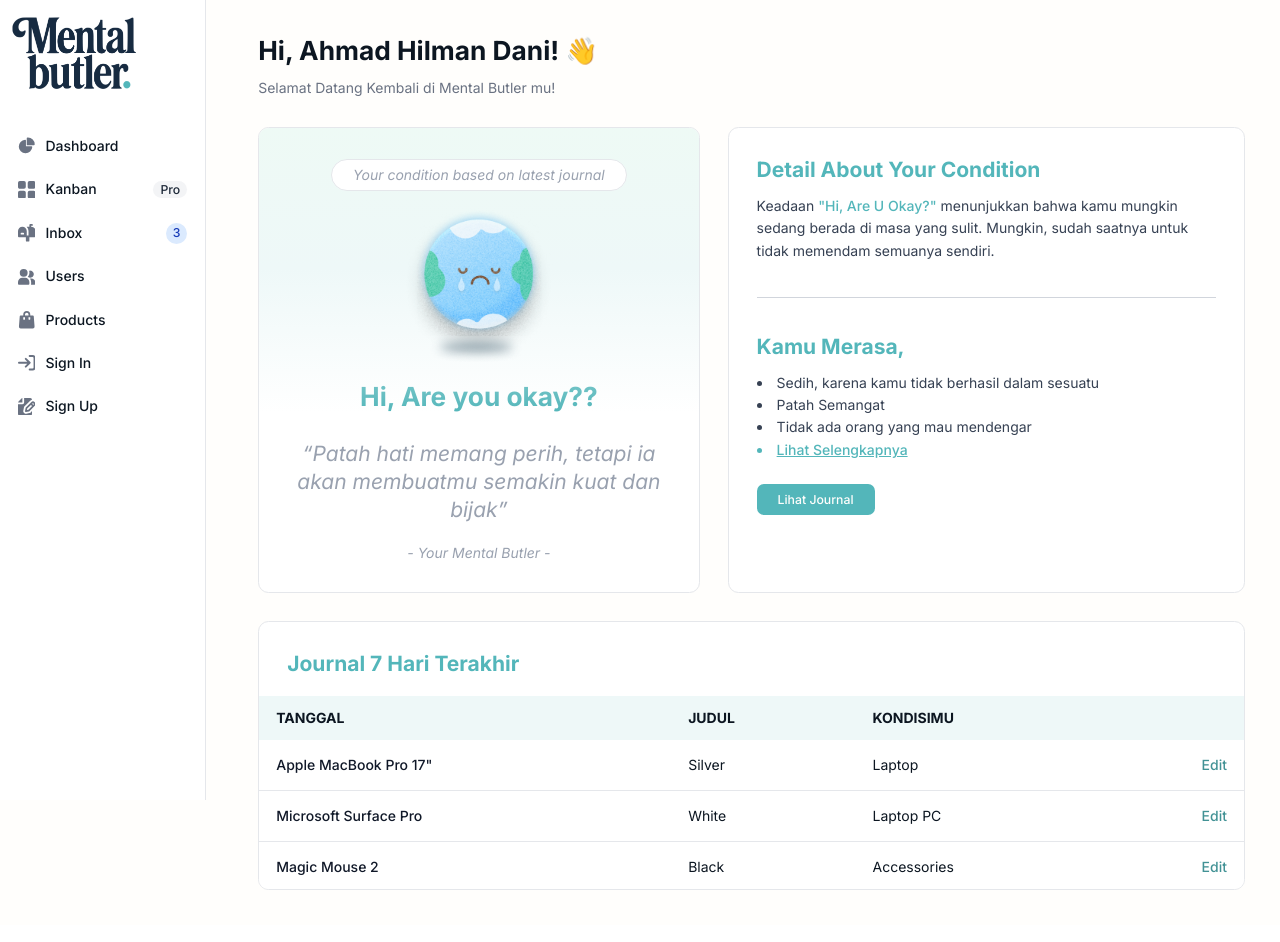
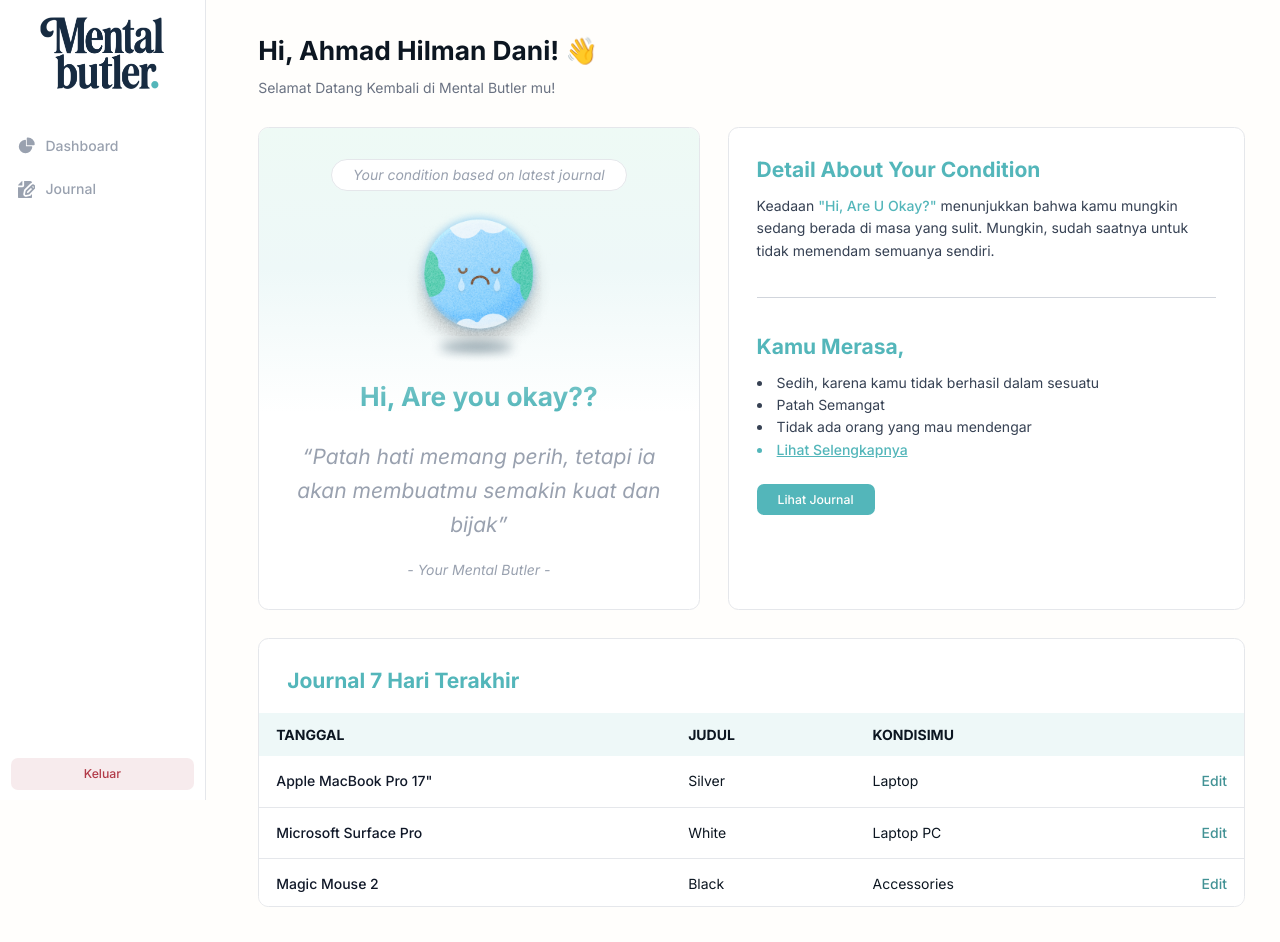
Before and after one commit to ahmadhilmandani/fe-mental-butler, a React (Vite) app: page /dashboard in a window 1280 px wide. Built offline with nearby package versions, Linux system fonts and the light colour scheme.

Commit message:
update: style of Sidebar

```diff
--- a/src/components/Button.jsx
+++ b/src/components/Button.jsx
@@ -29,7 +29,7 @@ export default function Button({ buttonType = BUTTON_TYPE.DEFAULT, isExtend = fa
   else if (buttonType == BUTTON_TYPE.DANGER) {
     return (
       <>
-        <button type="button" className={`flex justify-center items-center gap-3 text-danger-500 dark:text-danger-50 bg-danger-100 hover:bg-danger-200 font-medium rounded-lg text-sm px-6 py-2 dark:bg-danger-700 dark:hover:bg-danger-600 ring-0 focus:outline-none transition-all cursor-pointer ${isExtend && 'w-full'}`}>
+        <button type="button" className={`flex justify-center items-center gap-3 text-danger-500 dark:text-danger-50 bg-danger-50 hover:bg-danger-100 font-medium rounded-lg text-sm px-6 py-2 dark:bg-danger-700 dark:hover:bg-danger-600 ring-0 focus:outline-none transition-all cursor-pointer ${isExtend && 'w-full'}`}>
           {children}
         </button>
       </>
--- a/src/components/Sidebar.jsx
+++ b/src/components/Sidebar.jsx
@@ -1,75 +1,39 @@
 import LogoLight from "../assets/logo/logo-mental-butler-dark.png"
-
+import Button from "./Button"
 
 export default function Sidebar() {
   return (
     <aside id="default-sidebar" class="sticky top-0 left-0 z-40 w-72 h-screen transition-transform -translate-x-full sm:translate-x-0 border-r border-gray-200 dark:border-gray-700" aria-label="Sidebar">
       <div class="h-full px-3 py-4 overflow-y-auto bg-white dark:bg-gray-800">
-        <img src={LogoLight} alt="Logo of Mental Butler" className="w-36 mb-10" />
+        <img src={LogoLight} alt="Logo of Mental Butler" className="w-36 mb-10 mx-auto" />
 
         <ul class="space-y-2 font-medium">
           <li>
             <a href="#" class="flex items-center p-2 text-gray-900 rounded-lg dark:text-white hover:bg-gray-100 dark:hover:bg-gray-700 group">
-              <svg class="w-5 h-5 text-gray-500 transition duration-75 dark:text-gray-400 group-hover:text-gray-900 dark:group-hover:text-white" aria-hidden="true" xmlns="http://www.w3.org/2000/svg" fill="currentColor" viewBox="0 0 22 21">
+              <svg class="w-5 h-5 text-gray-400 transition duration-75 dark:text-gray-400 group-hover:text-primary-500" aria-hidden="true" xmlns="http://www.w3.org/2000/svg" fill="currentColor" viewBox="0 0 22 21">
                 <path d="M16.975 11H10V4.025a1 1 0 0 0-1.066-.998 8.5 8.5 0 1 0 9.039 9.039.999.999 0 0 0-1-1.066h.002Z" />
                 <path d="M12.5 0c-.157 0-.311.01-.565.027A1 1 0 0 0 11 1.02V10h8.975a1 1 0 0 0 1-.935c.013-.188.028-.374.028-.565A8.51 8.51 0 0 0 12.5 0Z" />
               </svg>
-              <span class="ms-3">Dashboard</span>
+              <span class="ms-3 text-gray-400">Dashboard</span>
             </a>
           </li>
           <li>
             <a href="#" class="flex items-center p-2 text-gray-900 rounded-lg dark:text-white hover:bg-gray-100 dark:hover:bg-gray-700 group">
-              <svg class="shrink-0 w-5 h-5 text-gray-500 transition duration-75 dark:text-gray-400 group-hover:text-gray-900 dark:group-hover:text-white" aria-hidden="true" xmlns="http://www.w3.org/2000/svg" fill="currentColor" viewBox="0 0 18 18">
-                <path d="M6.143 0H1.857A1.857 1.857 0 0 0 0 1.857v4.286C0 7.169.831 8 1.857 8h4.286A1.857 1.857 0 0 0 8 6.143V1.857A1.857 1.857 0 0 0 6.143 0Zm10 0h-4.286A1.857 1.857 0 0 0 10 1.857v4.286C10 7.169 10.831 8 11.857 8h4.286A1.857 1.857 0 0 0 18 6.143V1.857A1.857 1.857 0 0 0 16.143 0Zm-10 10H1.857A1.857 1.857 0 0 0 0 11.857v4.286C0 17.169.831 18 1.857 18h4.286A1.857 1.857 0 0 0 8 16.143v-4.286A1.857 1.857 0 0 0 6.143 10Zm10 0h-4.286A1.857 1.857 0 0 0 10 11.857v4.286c0 1.026.831 1.857 1.857 1.857h4.286A1.857 1.857 0 0 0 18 16.143v-4.286A1.857 1.857 0 0 0 16.143 10Z" />
-              </svg>
-              <span class="flex-1 ms-3 whitespace-nowrap">Kanban</span>
-              <span class="inline-flex items-center justify-center px-2 ms-3 text-sm font-medium text-gray-800 bg-gray-100 rounded-full dark:bg-gray-700 dark:text-gray-300">Pro</span>
-            </a>
-          </li>
-          <li>
-            <a href="#" class="flex items-center p-2 text-gray-900 rounded-lg dark:text-white hover:bg-gray-100 dark:hover:bg-gray-700 group">
-              <svg class="shrink-0 w-5 h-5 text-gray-500 transition duration-75 dark:text-gray-400 group-hover:text-gray-900 dark:group-hover:text-white" aria-hidden="true" xmlns="http://www.w3.org/2000/svg" fill="currentColor" viewBox="0 0 20 20">
-                <path d="m17.418 3.623-.018-.008a6.713 6.713 0 0 0-2.4-.569V2h1a1 1 0 1 0 0-2h-2a1 1 0 0 0-1 1v2H9.89A6.977 6.977 0 0 1 12 8v5h-2V8A5 5 0 1 0 0 8v6a1 1 0 0 0 1 1h8v4a1 1 0 0 0 1 1h2a1 1 0 0 0 1-1v-4h6a1 1 0 0 0 1-1V8a5 5 0 0 0-2.582-4.377ZM6 12H4a1 1 0 0 1 0-2h2a1 1 0 0 1 0 2Z" />
-              </svg>
-              <span class="flex-1 ms-3 whitespace-nowrap">Inbox</span>
-              <span class="inline-flex items-center justify-center w-3 h-3 p-3 ms-3 text-sm font-medium text-blue-800 bg-blue-100 rounded-full dark:bg-blue-900 dark:text-blue-300">3</span>
-            </a>
-          </li>
-          <li>
-            <a href="#" class="flex items-center p-2 text-gray-900 rounded-lg dark:text-white hover:bg-gray-100 dark:hover:bg-gray-700 group">
-              <svg class="shrink-0 w-5 h-5 text-gray-500 transition duration-75 dark:text-gray-400 group-hover:text-gray-900 dark:group-hover:text-white" aria-hidden="true" xmlns="http://www.w3.org/2000/svg" fill="currentColor" viewBox="0 0 20 18">
-                <path d="M14 2a3.963 3.963 0 0 0-1.4.267 6.439 6.439 0 0 1-1.331 6.638A4 4 0 1 0 14 2Zm1 9h-1.264A6.957 6.957 0 0 1 15 15v2a2.97 2.97 0 0 1-.184 1H19a1 1 0 0 0 1-1v-1a5.006 5.006 0 0 0-5-5ZM6.5 9a4.5 4.5 0 1 0 0-9 4.5 4.5 0 0 0 0 9ZM8 10H5a5.006 5.006 0 0 0-5 5v2a1 1 0 0 0 1 1h11a1 1 0 0 0 1-1v-2a5.006 5.006 0 0 0-5-5Z" />
-              </svg>
-              <span class="flex-1 ms-3 whitespace-nowrap">Users</span>
-            </a>
-          </li>
-          <li>
-            <a href="#" class="flex items-center p-2 text-gray-900 rounded-lg dark:text-white hover:bg-gray-100 dark:hover:bg-gray-700 group">
-              <svg class="shrink-0 w-5 h-5 text-gray-500 transition duration-75 dark:text-gray-400 group-hover:text-gray-900 dark:group-hover:text-white" aria-hidden="true" xmlns="http://www.w3.org/2000/svg" fill="currentColor" viewBox="0 0 18 20">
-                <path d="M17 5.923A1 1 0 0 0 16 5h-3V4a4 4 0 1 0-8 0v1H2a1 1 0 0 0-1 .923L.086 17.846A2 2 0 0 0 2.08 20h13.84a2 2 0 0 0 1.994-2.153L17 5.923ZM7 9a1 1 0 0 1-2 0V7h2v2Zm0-5a2 2 0 1 1 4 0v1H7V4Zm6 5a1 1 0 1 1-2 0V7h2v2Z" />
-              </svg>
-              <span class="flex-1 ms-3 whitespace-nowrap">Products</span>
-            </a>
-          </li>
-          <li>
-            <a href="#" class="flex items-center p-2 text-gray-900 rounded-lg dark:text-white hover:bg-gray-100 dark:hover:bg-gray-700 group">
-              <svg class="shrink-0 w-5 h-5 text-gray-500 transition duration-75 dark:text-gray-400 group-hover:text-gray-900 dark:group-hover:text-white" aria-hidden="true" xmlns="http://www.w3.org/2000/svg" fill="none" viewBox="0 0 18 16">
-                <path stroke="currentColor" stroke-linecap="round" stroke-linejoin="round" stroke-width="2" d="M1 8h11m0 0L8 4m4 4-4 4m4-11h3a2 2 0 0 1 2 2v10a2 2 0 0 1-2 2h-3" />
-              </svg>
-              <span class="flex-1 ms-3 whitespace-nowrap">Sign In</span>
-            </a>
-          </li>
-          <li>
-            <a href="#" class="flex items-center p-2 text-gray-900 rounded-lg dark:text-white hover:bg-gray-100 dark:hover:bg-gray-700 group">
-              <svg class="shrink-0 w-5 h-5 text-gray-500 transition duration-75 dark:text-gray-400 group-hover:text-gray-900 dark:group-hover:text-white" aria-hidden="true" xmlns="http://www.w3.org/2000/svg" fill="currentColor" viewBox="0 0 20 20">
+              <svg class="shrink-0 w-5 h-5 text-gray-400 transition duration-75 dark:text-gray-400 group-hover:text-primary-500" aria-hidden="true" xmlns="http://www.w3.org/2000/svg" fill="currentColor" viewBox="0 0 20 20">
                 <path d="M5 5V.13a2.96 2.96 0 0 0-1.293.749L.879 3.707A2.96 2.96 0 0 0 .13 5H5Z" />
                 <path d="M6.737 11.061a2.961 2.961 0 0 1 .81-1.515l6.117-6.116A4.839 4.839 0 0 1 16 2.141V2a1.97 1.97 0 0 0-1.933-2H7v5a2 2 0 0 1-2 2H0v11a1.969 1.969 0 0 0 1.933 2h12.134A1.97 1.97 0 0 0 16 18v-3.093l-1.546 1.546c-.413.413-.94.695-1.513.81l-3.4.679a2.947 2.947 0 0 1-1.85-.227 2.96 2.96 0 0 1-1.635-3.257l.681-3.397Z" />
                 <path d="M8.961 16a.93.93 0 0 0 .189-.019l3.4-.679a.961.961 0 0 0 .49-.263l6.118-6.117a2.884 2.884 0 0 0-4.079-4.078l-6.117 6.117a.96.96 0 0 0-.263.491l-.679 3.4A.961.961 0 0 0 8.961 16Zm7.477-9.8a.958.958 0 0 1 .68-.281.961.961 0 0 1 .682 1.644l-.315.315-1.36-1.36.313-.318Zm-5.911 5.911 4.236-4.236 1.359 1.359-4.236 4.237-1.7.339.341-1.699Z" />
               </svg>
-              <span class="flex-1 ms-3 whitespace-nowrap">Sign Up</span>
+              <span class="flex-1 ms-3 whitespace-nowrap text-gray-400">Journal</span>
             </a>
           </li>
         </ul>
+        <div className="absolute bottom-3 left-3 right-3">
+          <Button isExtend={true} buttonType="danger">
+            Keluar
+          </Button>
+
+        </div>
       </div>
     </aside>
   )
--- a/src/pages/Dashboard/Index.jsx
+++ b/src/pages/Dashboard/Index.jsx
@@ -27,7 +27,7 @@ export default function DashboardIndex() {
               <strong className="block text-center mx-auto text-primary-500 mb-8 text-3xl">
                 Hi, Are you okay??
               </strong>
-              <p className="mb-5 text-2xl text-gray-400 italic text-center">
+              <p className="mb-5 text-2xl leading-[160%] text-gray-400 italic text-center">
                 “Patah hati memang perih, tetapi ia akan membuatmu semakin kuat dan bijak”
               </p>
               <div className="italic text-center text-gray-400"> - Your Mental Butler - </div>
```
